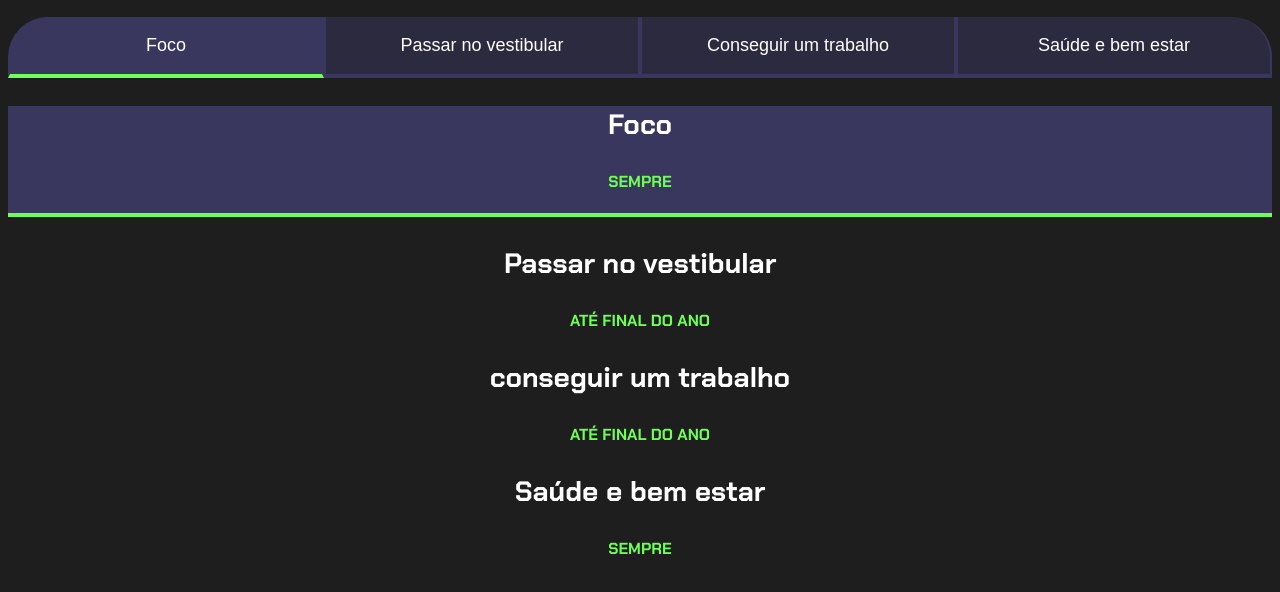
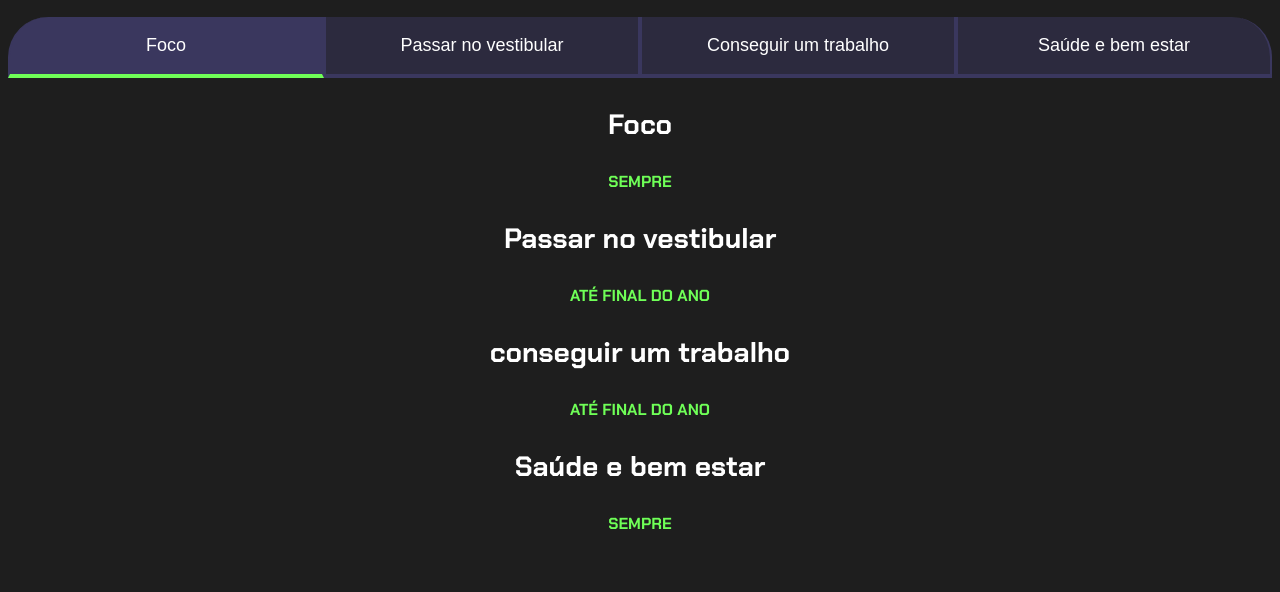
Before and after one commit to kiwwiS2/relogio-ativ1, a plain HTML site: page index.html in a window 1280 px wide. Shown: the part 54-646 px from the top of the page. Drawn offline with Linux system fonts and the light colour scheme.

Commit message:
Update style.css

```diff
--- a/style.css
+++ b/style.css
@@ -60,7 +60,7 @@ body {
     display: block;
 }
 
-.ativo {
+.botao.ativo {
 
     background-color: var(--botao-ativo);
     border-bottom: 4px solid var(--verde);
```
